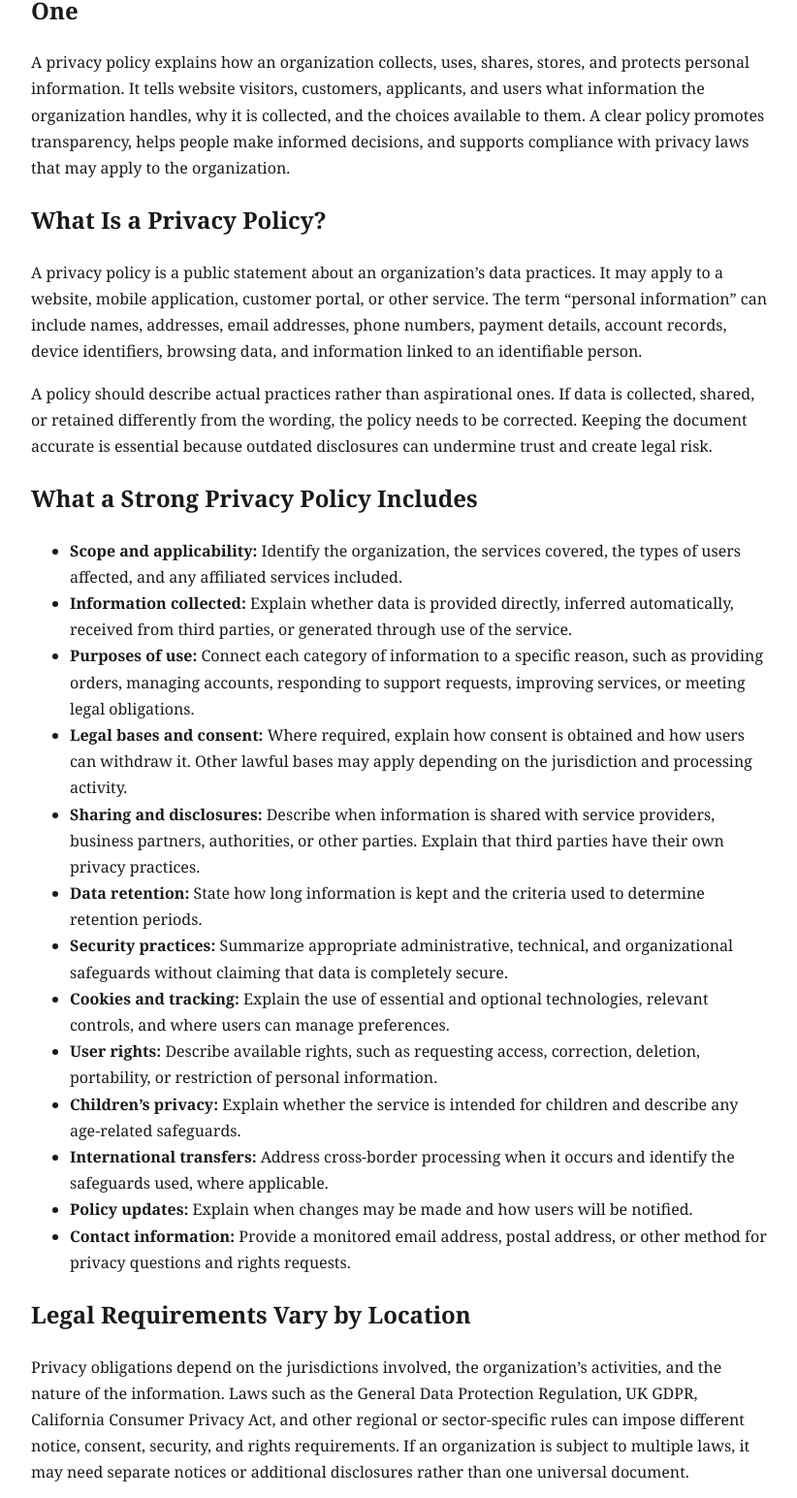
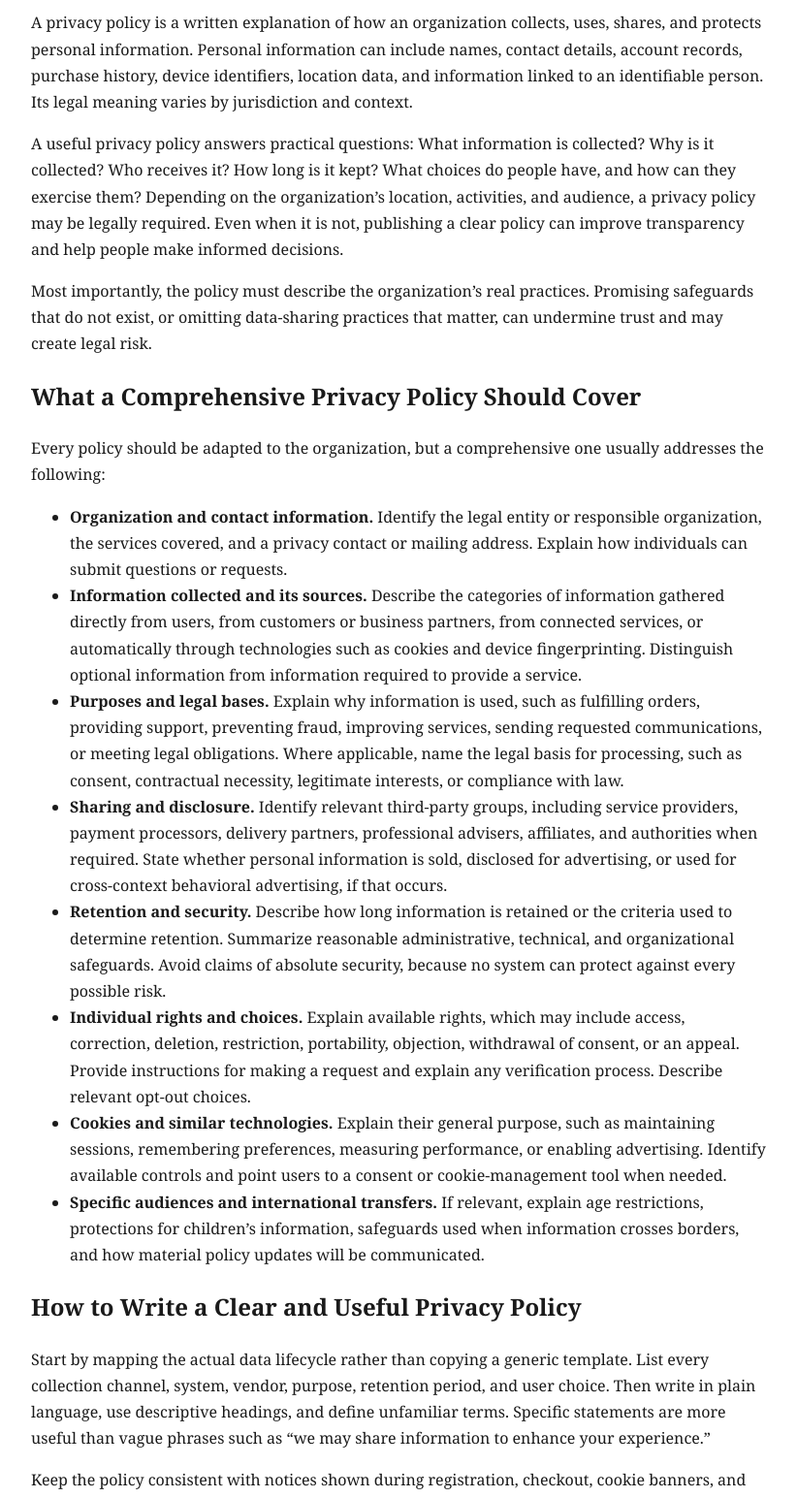
Before and after one commit to ai2humanize-blip/render-resource-hub, a plain HTML site: page privacy-policy.html in a window 1280 px wide. Shown: the part 159-1704 px from the top of the page at 97% size, without its empty margins (228-1050 px from the left). Drawn offline with Linux system fonts and the light colour scheme.

Commit message:
deploy privacy-policy

```diff
--- a/privacy-policy.html
+++ b/privacy-policy.html
@@ -4,71 +4,47 @@
 <meta charset="utf-8">
 <meta name="viewport" content="width=device-width, initial-scale=1">
 <title>Privacy Policy</title>
-<meta name="description" content="Privacy Policy : A Practical Guide to Creating and Maintaining One A privacy policy explains how an organization collects, uses, shares, stores, and…">
+<meta name="description" content="Understanding a Privacy Policy A privacy policy is a written explanation of how an organization collects, uses, shares, and protects personal…">
 <meta name="robots" content="index, follow, max-image-preview:large, max-snippet:-1">
 <meta property="og:type" content="article">
 <meta property="og:title" content="Privacy Policy">
-<meta property="og:description" content="Privacy Policy : A Practical Guide to Creating and Maintaining One A privacy policy explains how an organization collects, uses, shares, stores, and…">
+<meta property="og:description" content="Understanding a Privacy Policy A privacy policy is a written explanation of how an organization collects, uses, shares, and protects personal…">
 <meta name="twitter:card" content="summary">
 </head>
 <body>
 <main style="max-width:760px;margin:3rem auto;font-family:Georgia,serif;line-height:1.7;padding:0 1rem;color:#1a1a1a">
 <article>
 <h1>Privacy Policy</h1>
-<h2><a href="https://mixtvnowcom.org/privacy-policy/">Privacy Policy</a>: A Practical Guide to Creating and Maintaining One</h2>
+<h2>Understanding a <a href="https://mixtvnowcom.org/privacy-policy/">Privacy Policy</a></h2>
 
-<p>A privacy policy explains how an organization collects, uses, shares, stores, and protects personal information. It tells website visitors, customers, applicants, and users what information the organization handles, why it is collected, and the choices available to them. A clear policy promotes transparency, helps people make informed decisions, and supports compliance with privacy laws that may apply to the organization.</p>
+<p>A privacy policy is a written explanation of how an organization collects, uses, shares, and protects personal information. Personal information can include names, contact details, account records, purchase history, device identifiers, location data, and information linked to an identifiable person. Its legal meaning varies by jurisdiction and context.</p>
 
-<h2>What Is a Privacy Policy?</h2>
+<p>A useful privacy policy answers practical questions: What information is collected? Why is it collected? Who receives it? How long is it kept? What choices do people have, and how can they exercise them? Depending on the organization’s location, activities, and audience, a privacy policy may be legally required. Even when it is not, publishing a clear policy can improve transparency and help people make informed decisions.</p>
 
-<p>A privacy policy is a public statement about an organization’s data practices. It may apply to a website, mobile application, customer portal, or other service. The term “personal information” can include names, addresses, email addresses, phone numbers, payment details, account records, device identifiers, browsing data, and information linked to an identifiable person.</p>
+<p>Most importantly, the policy must describe the organization’s real practices. Promising safeguards that do not exist, or omitting data-sharing practices that matter, can undermine trust and may create legal risk.</p>
 
-<p>A policy should describe actual practices rather than aspirational ones. If data is collected, shared, or retained differently from the wording, the policy needs to be corrected. Keeping the document accurate is essential because outdated disclosures can undermine trust and create legal risk.</p>
+<h2>What a Comprehensive Privacy Policy Should Cover</h2>
 
-<h2>What a Strong Privacy Policy Includes</h2>
+<p>Every policy should be adapted to the organization, but a comprehensive one usually addresses the following:</p>
 
 <ul>
-<li><strong>Scope and applicability:</strong> Identify the organization, the services covered, the types of users affected, and any affiliated services included.</li>
-<li><strong>Information collected:</strong> Explain whether data is provided directly, inferred automatically, received from third parties, or generated through use of the service.</li>
-<li><strong>Purposes of use:</strong> Connect each category of information to a specific reason, such as providing orders, managing accounts, responding to support requests, improving services, or meeting legal obligations.</li>
-<li><strong>Legal bases and consent:</strong> Where required, explain how consent is obtained and how users can withdraw it. Other lawful bases may apply depending on the jurisdiction and processing activity.</li>
-<li><strong>Sharing and disclosures:</strong> Describe when information is shared with service providers, business partners, authorities, or other parties. Explain that third parties have their own privacy practices.</li>
-<li><strong>Data retention:</strong> State how long information is kept and the criteria used to determine retention periods.</li>
-<li><strong>Security practices:</strong> Summarize appropriate administrative, technical, and organizational safeguards without claiming that data is completely secure.</li>
-<li><strong>Cookies and tracking:</strong> Explain the use of essential and optional technologies, relevant controls, and where users can manage preferences.</li>
-<li><strong>User rights:</strong> Describe available rights, such as requesting access, correction, deletion, portability, or restriction of personal information.</li>
-<li><strong>Children’s privacy:</strong> Explain whether the service is intended for children and describe any age-related safeguards.</li>
-<li><strong>International transfers:</strong> Address cross-border processing when it occurs and identify the safeguards used, where applicable.</li>
-<li><strong>Policy updates:</strong> Explain when changes may be made and how users will be notified.</li>
-<li><strong>Contact information:</strong> Provide a monitored email address, postal address, or other method for privacy questions and rights requests.</li>
+<li><strong>Organization and contact information.</strong> Identify the legal entity or responsible organization, the services covered, and a privacy contact or mailing address. Explain how individuals can submit questions or requests.</li>
+<li><strong>Information collected and its sources.</strong> Describe the categories of information gathered directly from users, from customers or business partners, from connected services, or automatically through technologies such as cookies and device fingerprinting. Distinguish optional information from information required to provide a service.</li>
+<li><strong>Purposes and legal bases.</strong> Explain why information is used, such as fulfilling orders, providing support, preventing fraud, improving services, sending requested communications, or meeting legal obligations. Where applicable, name the legal basis for processing, such as consent, contractual necessity, legitimate interests, or compliance with law.</li>
+<li><strong>Sharing and disclosure.</strong> Identify relevant third-party groups, including service providers, payment processors, delivery partners, professional advisers, affiliates, and authorities when required. State whether personal information is sold, disclosed for advertising, or used for cross-context behavioral advertising, if that occurs.</li>
+<li><strong>Retention and security.</strong> Describe how long information is retained or the criteria used to determine retention. Summarize reasonable administrative, technical, and organizational safeguards. Avoid claims of absolute security, because no system can protect against every possible risk.</li>
+<li><strong>Individual rights and choices.</strong> Explain available rights, which may include access, correction, deletion, restriction, portability, objection, withdrawal of consent, or an appeal. Provide instructions for making a request and explain any verification process. Describe relevant opt-out choices.</li>
+<li><strong>Cookies and similar technologies.</strong> Explain their general purpose, such as maintaining sessions, remembering preferences, measuring performance, or enabling advertising. Identify available controls and point users to a consent or cookie-management tool when needed.</li>
+<li><strong>Specific audiences and international transfers.</strong> If relevant, explain age restrictions, protections for children’s information, safeguards used when information crosses borders, and how material policy updates will be communicated.</li>
 </ul>
 
-<h2>Legal Requirements Vary by Location</h2>
+<h2>How to Write a Clear and Useful Privacy Policy</h2>
 
-<p>Privacy obligations depend on the jurisdictions involved, the organization’s activities, and the nature of the information. Laws such as the General Data Protection Regulation, UK GDPR, California Consumer Privacy Act, and other regional or sector-specific rules can impose different notice, consent, security, and rights requirements. If an organization is subject to multiple laws, it may need separate notices or additional disclosures rather than one universal document.</p>
+<p>Start by mapping the actual data lifecycle rather than copying a generic template. List every collection channel, system, vendor, purpose, retention period, and user choice. Then write in plain language, use descriptive headings, and define unfamiliar terms. Specific statements are more useful than vague phrases such as “we may share information to enhance your experience.”</p>
 
-<p>Legal requirements should not be treated as the only consideration. A policy can be legally adequate while still being difficult to read or incomplete in practice. The best approach is to combine appropriate legal review with plain-language communication. Organizations should consult qualified counsel when laws, data practices, or business operations are complex or changing.</p>
+<p>Keep the policy consistent with notices shown during registration, checkout, cookie banners, and marketing communications. Separate documents can help: terms of service govern use of a service, a cookie notice explains cookies, and a consent notice asks for permission where required. A privacy policy does not automatically replace those notices, and publishing one does not automatically establish consent.</p>
 
-<h2>How to Write a Clear and Useful Policy</h2>
-
-<ul>
-<li><strong>Start with the user journey:</strong> Review the forms, account tools, checkout process, applications, analytics, support systems, and vendor integrations that touch personal information.</li>
-<li><strong>Use specific language:</strong> Replace broad phrases such as “for business purposes” with explanations of the actual purposes and categories of data involved.</li>
-<li><strong>Organize information logically:</strong> Use descriptive headings, short paragraphs, and lists so readers can quickly locate relevant details.</li>
-<li><strong>Define technical terms:</strong> Explain terms such as “cookies,” “service providers,” and “personal information” when their ordinary meaning may not be clear.</li>
-<li><strong>Make choices visible:</strong> Where users can control data collection, sharing, or marketing, explain those controls and any limitations.</li>
-<li><strong>Avoid unsupported promises:</strong> Do not claim that information is encrypted, never shared, or fully secure unless those statements accurately reflect the organization’s practices.</li>
-</ul>
-
-<h2>Publishing and Maintaining the Policy</h2>
-
-<p>Place the policy where users can find it, typically through a footer link on every relevant page and directly within account settings. It should be accessible on mobile devices, use readable text and headings, and avoid unnecessary barriers. If consent is required, ensure that users can make a genuine choice before optional processing begins.</p>
-
-<p>Review the policy periodically and whenever the organization adds a new data source, changes a vendor relationship, alters its purposes, introduces tracking, or changes retention practices. Record who owns the document, coordinate reviews with legal, security, marketing, and product teams, and publish a clear version history when material changes occur.</p>
-
-<h2>Common Mistakes to Avoid</h2>
-
-<p>Common problems include copying a generic template, failing to match disclosures with real data flows, hiding the policy, using undefined terms, omitting third-party services, and promising deletion rights without explaining when exceptions apply. A policy is not a substitute for secure systems, documented procedures, vendor oversight, or a process for handling individual requests. It works best as one part of a broader privacy program.</p>
+<p>Finally, treat the policy as a living document. Review it when products, data practices, vendors, or legal requirements change. Requirements differ across jurisdictions, so organizations should obtain appropriate legal advice for their specific circumstances.</p>
 </article>
 </main>
 </body>
```
